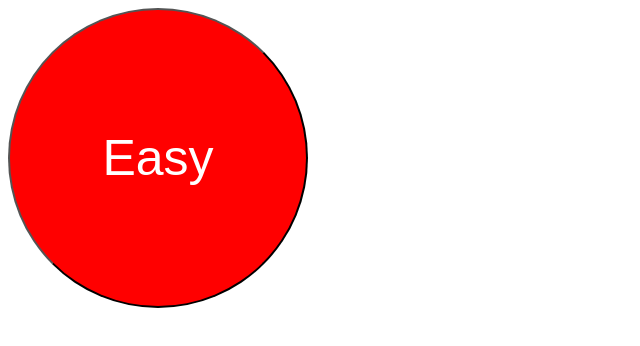
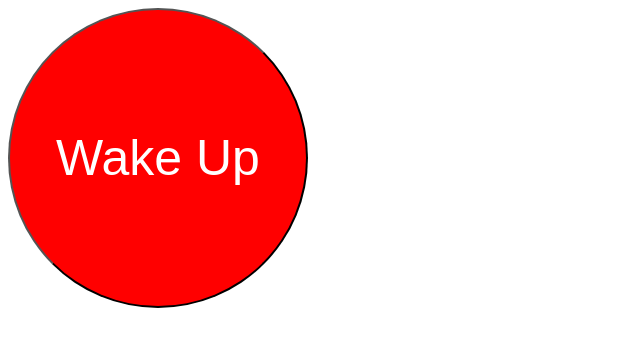
Before and after one commit to Crazykrai/Beginner-Projects, a plain HTML site: page that_was_easy/index.html in a window 1280 px wide. Shown: the whole page, without its empty margins (0-640 px from the left). Drawn offline with nearby package versions, Linux system fonts and the light colour scheme.

Commit message:
button name

```diff
--- a/that_was_easy/index.html
+++ b/that_was_easy/index.html
@@ -5,7 +5,7 @@
         <link href="styles.css" rel="stylesheet">
     </head>
     <body>
-        <button id="easy">Easy</button>
+        <button id="easy">Wake Up</button>
 
         <script src="https://code.jquery.com/jquery-2.2.3.min.js"></script>
         <script src="main.js"></script>
```
